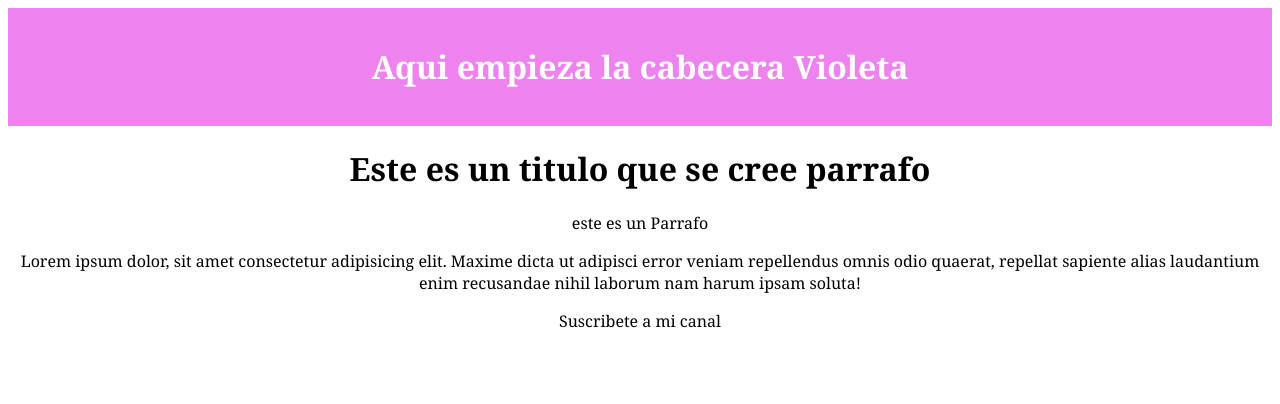
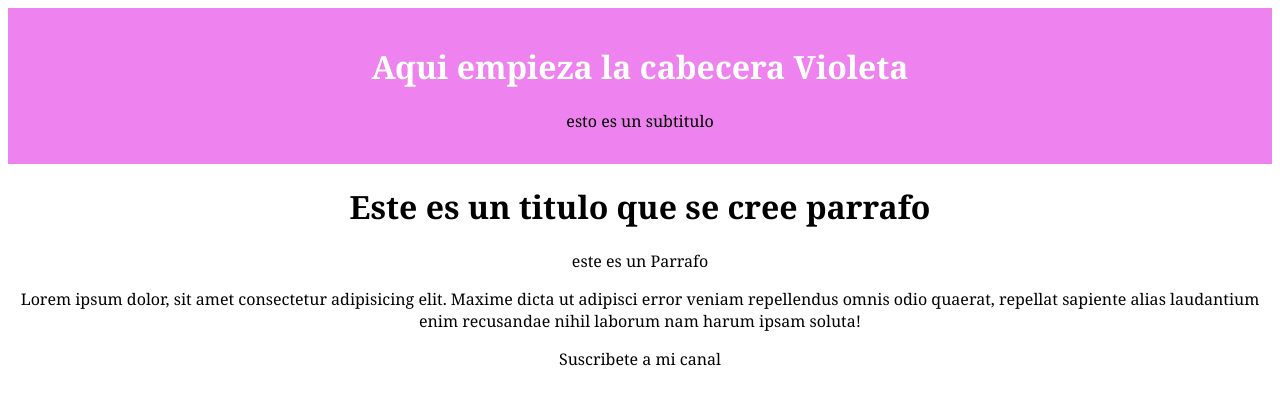
Before and after one commit to FrancoKurachiUbe/Repositorio-de-GitHub, a plain HTML site: page index.html in a window 1280 px wide. Drawn offline with Linux system fonts and the light colour scheme.

Commit message:
agregando cositas al header mas el color

```diff
--- a/css/estilo.css
+++ b/css/estilo.css
@@ -9,3 +9,6 @@ body {
     padding: 1em;
     color: white;
 }
+#cabecera p {
+    color: black;
+}
--- a/index.html
+++ b/index.html
@@ -11,6 +11,7 @@
 
     <div id="cabecera">
         <h1>Aqui empieza la cabecera Violeta</h1>
+        <p>esto es un subtitulo</p>
     </div>
 
     <div>
```
